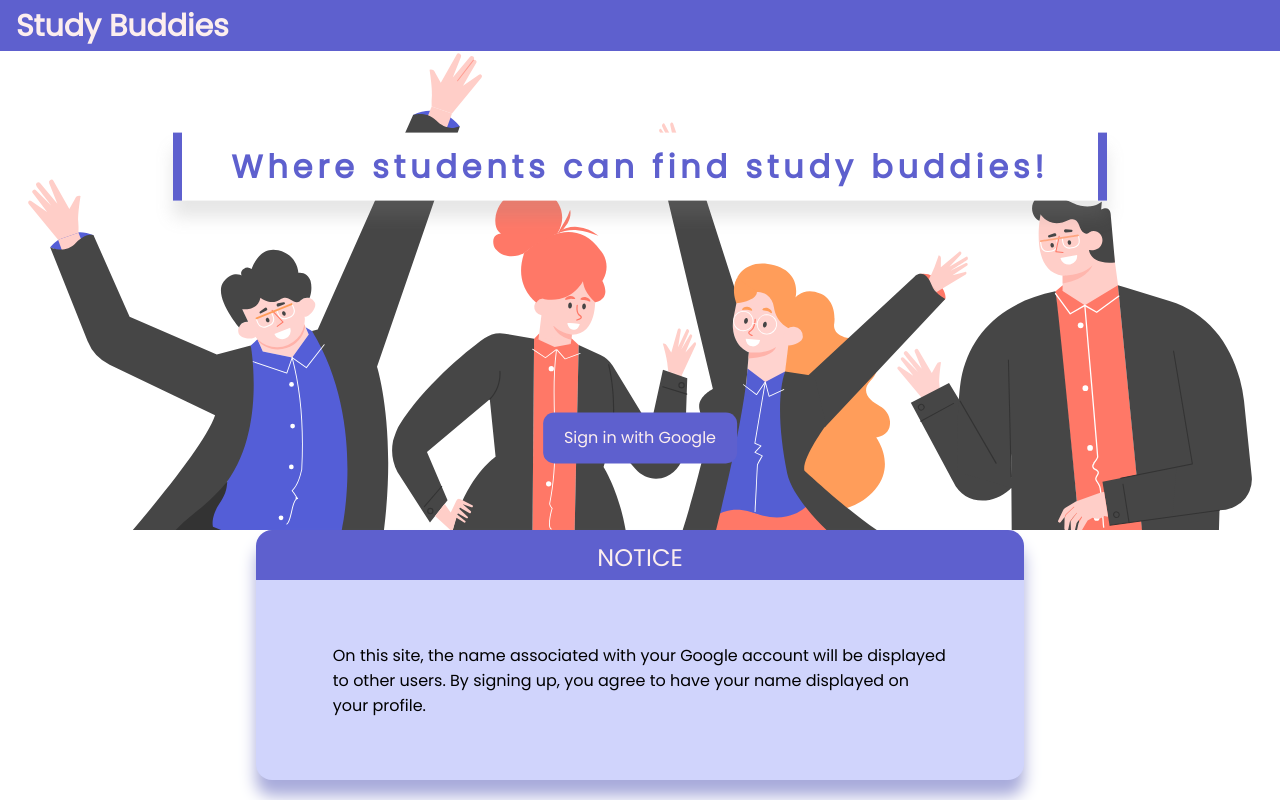
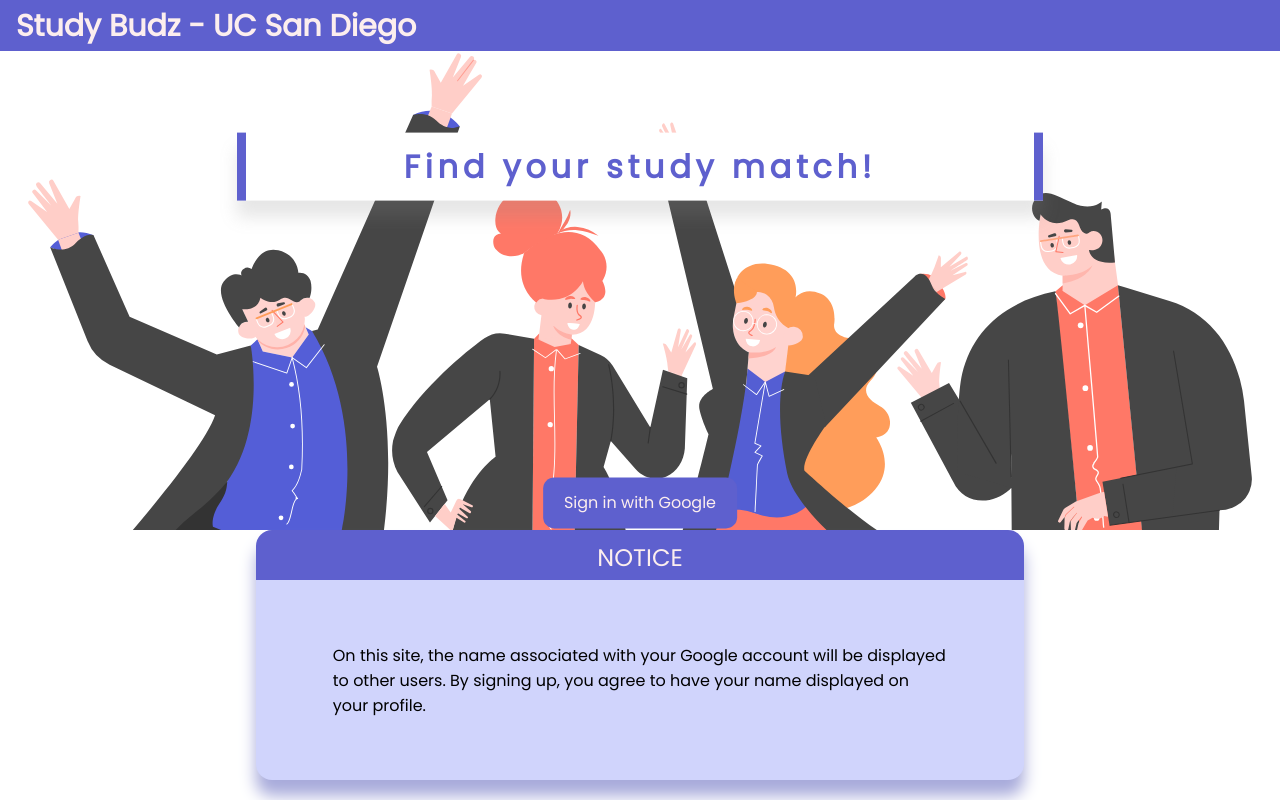
Before and after one commit to jenetic/studybudz, a React (Create React App) app: page / in a window 1280 px wide. Built offline with nearby package versions, Linux system fonts and the light colour scheme.

Commit message:
added a second major

```diff
--- a/src/Styles.css
+++ b/src/Styles.css
@@ -49,9 +49,9 @@ body {
 }
 
 .center {
-  margin-left: 15%;
-  margin-right:15%;
-  width: 70%;
+  margin-left: 20%;
+  margin-right:20%;
+  width: 60%;
   padding: 10px;
 }
 
@@ -187,10 +187,10 @@ body {
 
 #tagline {
 
-  /*overflow: hidden;*/
-  width: 70%;
-  margin-right:15%;
-  margin-left:15%;
+  overflow: hidden;
+  width: 60%;
+  margin-right:20%;
+  margin-left:20%;
   border-right: 0.3em solid var(--color1);
   border-left: 0.3em solid var(--color1);
   box-shadow: 0rem 1rem 1rem 0rem rgba(139, 137, 137, 0.211);
@@ -215,7 +215,7 @@ body {
 
 @keyframes typing {
   from { width: 0 }
-  to { width: 70% }
+  to { width: 60% }
 }
 
 
@@ -224,6 +224,7 @@ body {
 #loginButton {
   left: 50%;
   transform: translate(-50%, 400%);
+
 }
 
 .noticeBox {
@@ -325,6 +326,10 @@ body {
   color: var(--color1);
   margin: -1.2rem 0rem -0.2rem;
 }
+#userContentSecondMajor{
+  color: var(--color1);
+  margin: 0.2rem 0rem -0.2rem;
+}
 
 #userContentClasses {
   height: 2.25rem;
@@ -342,6 +347,11 @@ body {
 
 .inputHeader {
   color: var(--color1);
+}
+
+.smallHeader {
+  color: var(--color1);
+  font-size: 12px;
 }
 
 #contact{
@@ -392,7 +402,7 @@ body {
   margin: 0rem;
 }
 
-#majorInput, #majorDropdown {
+#majorInput, #majorDropdown, #secondMajorInput {
   margin: 0.75rem 0rem 1rem;
 }
 
@@ -413,10 +423,36 @@ body {
 /* USER PROFILES */
 
 #userProfileMajor {
+  /*margin: 0rem 0rem -1rem;*/
+  margin-top: 7px;
+  font-size: 1.2rem;
+  color: var(--color1);
+}
+
+#userProfileSecondMajor{
   margin: 0rem 0rem -1rem;
   font-size: 1.2rem;
   color: var(--color1);
 }
+
+.addSecondMajor{
+  margin-top: 10px;
+
+  text-align: left;
+  background-color: var(--color5);
+  /*margin: 0rem 0rem 0rem;*/
+  font-size: 12px;
+  color: var(--color4);
+  border-radius: 0px;
+  padding:0px;
+  border: 0;
+  position: relative;
+}
+
+.addSecondMajor:hover{
+  text-decoration: underline;
+}
+
 
 .userProfileContent {
   resize: none;
@@ -473,7 +509,7 @@ body {
   border: 0;
   position: relative;
   padding: 0.8rem 1.3rem;
-  margin-top:75px;
+  margin-top:140px;
 
   /* Font, Font size, color */
   font-size: 1rem;
@@ -491,7 +527,7 @@ body {
 
 #contact{
   margin-left:140%;
-  margin-top:-418px;
+  margin-top:-484px;
 }
 
 }
--- a/src/pages/Home.js
+++ b/src/pages/Home.js
@@ -79,6 +79,7 @@ const Home = ({ isAuth }) => {
             </Link>
 
             <div id="userContentMajor" className="userContent"><b>{user.major}</b></div>
+            <div id="userContentSecondMajor" className="userContent"><b>{user.secondMajor}</b></div>
             <br/>
 
             <div id="userClasses" className="userSection">
--- a/src/pages/Login.js
+++ b/src/pages/Login.js
@@ -4,13 +4,13 @@ import {signInWithPopup } from 'firebase/auth';
 import { useNavigate } from "react-router-dom";
 import '../Styles.css';
 
-const Login = ({ setIsAuth }) => {
+const Login = ({ isAuth, setIsAuth }) => {
 
   let navigate = useNavigate();
 
   // If user is already logged in, redirect to Home
   useEffect(() => {
-    if (localStorage.getItem('isAuth') === true) {
+    if (isAuth) {
       navigate("/home");
     }
   }, []);
@@ -29,8 +29,8 @@ const Login = ({ setIsAuth }) => {
     <div className="loginPage">
       <div>
         <div id="loginTopBar"></div>
-        <h1 id="loginTitle">Study Buddies</h1>
-        <h2 className="center" id="tagline">Where students can find study buddies!</h2>
+        <h1 id="loginTitle">Study Budz - UC San Diego</h1>
+        <h2 className="center" id="tagline">Find your study match!</h2>
         <figure>
           <div>
             <div className='illustration'/>
--- a/src/pages/Profile.js
+++ b/src/pages/Profile.js
@@ -15,6 +15,8 @@ const Profile = ({ isAuth }) => {
   const userColRef = collection(db, "users");
   const [major, setMajor] = useState("");
   const [editMajor, setEditMajor] = useState(false);
+  const[secondMajor, setSecondMajor] = useState("");
+  const [editSecondMajor, setEditSecondMajor] = useState(false);
 
   // If user not authenticated, redirect to login page
   useEffect(() => {
@@ -30,6 +32,7 @@ const Profile = ({ isAuth }) => {
       snapshot.docs.forEach((doc) => {
         if (doc.id == auth.currentUser.uid) {
           document.getElementById("majorInput").textContent = doc.data().major;
+          document.getElementById("secondMajorInput").textContent = doc.data().secondMajor;
           document.getElementById("classesInput").value = doc.data().classes.join(", ");
           document.getElementById("bioInput").value = doc.data().bio;
           document.getElementById("instagramInput").value = doc.data().instagram;
@@ -48,12 +51,19 @@ const Profile = ({ isAuth }) => {
 
     // Prepare major and class data to pass into database
     let majorToUpdate = "";
-    let classesToUpdate = [];
 
     if (editMajor) {
       major.value == null ? majorToUpdate = [] : majorToUpdate = major.value;
     } else {
       majorToUpdate = document.getElementById("majorInput").textContent;
+    }
+
+    let secondMajorToUpdate = "";
+    if(editSecondMajor){
+      secondMajor.value == null ? secondMajorToUpdate = [] : secondMajorToUpdate = secondMajor.value;
+    }
+    else {
+      secondMajorToUpdate = document.getElementById("secondMajorInput").textContent;
     }
 
     // Check that email is a valid format
@@ -71,6 +81,7 @@ const Profile = ({ isAuth }) => {
     // Add/update to Cloud Firestore
     await setDoc(doc(db, "users", auth.currentUser.uid), {
       major: majorToUpdate,
+      secondMajor: secondMajorToUpdate,
       name: auth.currentUser.displayName,
       classes: document.getElementById("classesInput").value.split(",").map(x => x.trim()),
       bio: document.getElementById("bioInput").value,
@@ -85,6 +96,7 @@ const Profile = ({ isAuth }) => {
       snapshot.docs.forEach((doc) => {
         if (doc.id == auth.currentUser.uid) {
           document.getElementById("majorInput").textContent = doc.data().major;
+          document.getElementById("secondMajorInput").textContent = doc.data().secondMajor;
           document.getElementById("classesInput").value = doc.data().classes.join(", ");
           document.getElementById("bioInput").value = doc.data().bio;
           document.getElementById("instagramInput").value = doc.data().instagram;
@@ -98,6 +110,8 @@ const Profile = ({ isAuth }) => {
     });
 
     setEditMajor(false);
+    setEditSecondMajor(false);
+
 
     // Display "Saved!" Message
     document.getElementById("saveMessage").style.display = "block";
@@ -125,6 +139,25 @@ const Profile = ({ isAuth }) => {
           <div>
             <div id="majorInput" className="preDropdownText"></div>
             <button className="editButton" onClick={() => {setEditMajor(true)}}>
+              <FontAwesomeIcon icon={faPencil}></FontAwesomeIcon>
+            </button>
+
+          </div>
+        )}
+        <b className="smallHeader">Add a second major</b>
+        {editSecondMajor ? (
+          <div>
+            <ReactSelect id="majorDropdown" className="dropdown"
+              options={majorOptions}
+              value={secondMajor}
+              onChange={(s) => {setSecondMajor(s)}}
+              styles={localStorage.getItem("theme") === "theme-light" ? stylesLight : stylesDark}
+            />
+          </div>
+        ):(
+          <div>
+            <div id="secondMajorInput" className="preDropdownText"></div>
+            <button className="editButton" onClick={() => {setEditSecondMajor(true)}}>
               <FontAwesomeIcon icon={faPencil}></FontAwesomeIcon>
             </button>
 
--- a/src/pages/User.js
+++ b/src/pages/User.js
@@ -29,6 +29,7 @@ const User = ({ isAuth }) => {
         if (doc.id === user.id) {
           document.getElementById("userProfileDisplayName").textContent = doc.data().name;
           document.getElementById("userProfileMajor").textContent = doc.data().major;
+          document.getElementById("userProfileSecondMajor").textContent = doc.data().secondMajor;
           document.getElementById("userProfileClasses").textContent = doc.data().classes.join(", ");
           document.getElementById("userProfileBio").textContent = doc.data().bio;
           setEmail(doc.data().email);
@@ -46,6 +47,7 @@ const User = ({ isAuth }) => {
     <div className="page">
       <h1 id="userProfileDisplayName" className="title">Name</h1>
       <div id="userProfileMajor" className="userProfileContent"></div>
+      <div id="userProfileSecondMajor" className="userProfileContent"></div>
       <br/>
       <b className="userProfileHeader">Classes</b>
       <br/>
```
